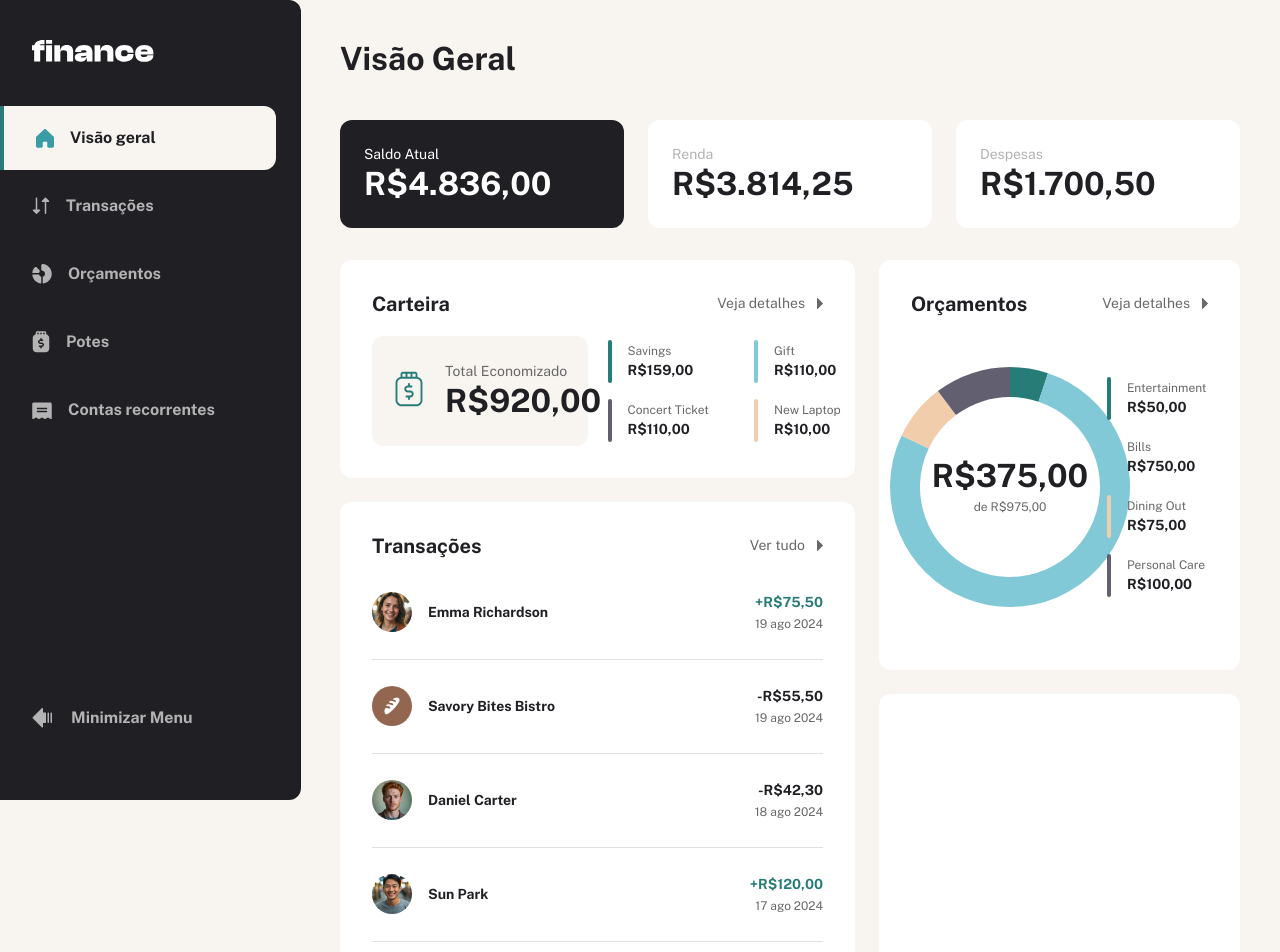
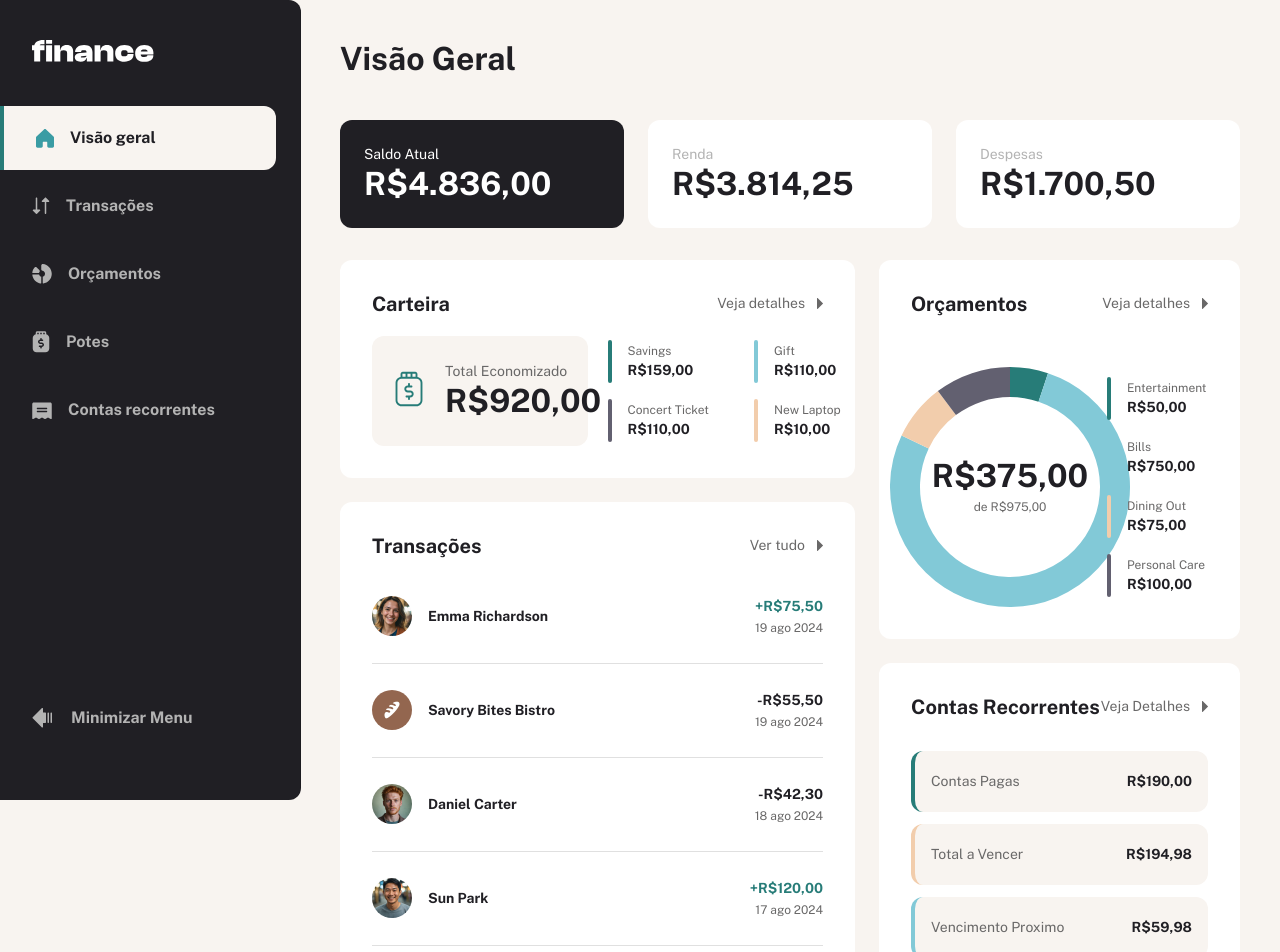
Before and after one commit to RodrigoSobralM/dashBoard-financas, a React (Vite) app: page /home in a window 1280 px wide. Shown: the top 952 px of the page. Built offline with nearby package versions, Linux system fonts and the light colour scheme.

Commit message:
:lipstick: feat: Estilização do card de contas recorrentes

```diff
--- a/src/components/CardComponent.tsx
+++ b/src/components/CardComponent.tsx
@@ -26,6 +26,16 @@ export const CardComponent = styled.div<CardComponentProps>`
     background-color: ${(props) => props.theme.card.backgroundSecundario};
   }
 
+  &.cardRecurringBills {
+    width: 100%;
+    height: ${pxToRem(61)};
+    display: flex;
+    align-items: center;
+    justify-content: space-between;
+    padding-left: ${pxToRem(16)};
+    padding-right: ${pxToRem(16)};
+  }
+
   &.cardPotsRecents {
     display: grid;
     grid-template-columns: repeat(2, 1fr);
--- a/src/components/ListItemComponent.tsx
+++ b/src/components/ListItemComponent.tsx
@@ -46,7 +46,6 @@ const ListItemHomeCardTransactions = (props: ListItemAvatarProps) => {
             alignItems: 'center',
             justifyContent: 'space-between',
             pt: pxToRem(20),
-            pb: pxToRem(20),
           }}
         >
           <Box sx={{ display: 'flex', alignItems: 'center', gap: pxToRem(16) }}>
@@ -58,7 +57,7 @@ const ListItemHomeCardTransactions = (props: ListItemAvatarProps) => {
           </Box>
         </ListItemAvatar>
       </ListItem>
-      {!props.isLast && <Divider />}
+      {!props.isLast && <Divider sx={{pb: pxToRem(20)}} />}
     </>
   )
 }
--- a/src/pages/Home.tsx
+++ b/src/pages/Home.tsx
@@ -63,6 +63,7 @@ const Home = () => {
             </CardComponent>
           </Grid2>
 
+          {/* Card da Carteira */}
           <Grid2 container size={{ xs: 12, lg: 12 }} sx={{ pt: pxToRem(8) }}>
             <Grid2
               size={{ xs: 12, lg: 7 }}
@@ -73,7 +74,7 @@ const Home = () => {
               }}
             >
               <Grid2>
-                <CardComponent style={{ padding: `${pxToRem(32)}` }}>
+                <CardComponent style={{ padding: pxToRem(32) }}>
                   <Grid2
                     sx={{
                       display: 'flex',
@@ -160,17 +161,17 @@ const Home = () => {
                 </CardComponent>
               </Grid2>
 
+              {/* Card das Trasanções */}
               <Grid2>
                 <CardComponent
-                  heightlg={pxToRem(519)}
-                  heightxs={pxToRem(503)}
-                  style={{ height: pxToRem(519), padding: pxToRem(32) }}
+                  style={{ padding: pxToRem(32) }}
                 >
                   <Grid2
                     sx={{
                       display: 'flex',
                       justifyContent: 'space-between',
                       alignItems: 'center',
+                      pb: pxToRem(12)
                     }}
                   >
                     <StyledH2>Transações</StyledH2>
@@ -185,7 +186,7 @@ const Home = () => {
                       <img src="/icon-caret-right.svg" alt="" />
                     </Grid2>
                   </Grid2>
-                  <List>
+                  <List disablePadding>
                     {mockData.transactions
                       .slice(0, 5)
                       .map((item, index, array) => (
@@ -217,6 +218,7 @@ const Home = () => {
               </Grid2>
             </Grid2>
 
+            {/* Card de Orçamentos */}
             <Grid2
               size={{ xs: 12, lg: 5 }}
               sx={{
@@ -227,8 +229,6 @@ const Home = () => {
             >
               <Grid2>
                 <CardComponent
-                  heightxs={pxToRem(466)}
-                  heightlg={pxToRem(410)}
                   style={{ padding: pxToRem(32) }}
                 >
                   <Grid2
@@ -324,8 +324,71 @@ const Home = () => {
                   </Grid2>
                 </CardComponent>
               </Grid2>
+
+              {/* Card de Contas recorrentes */}
               <Grid2>
-                <CardComponent style={{ height: pxToRem(327) }}></CardComponent>
+                <CardComponent
+                  style={{ padding: pxToRem(32) }}
+                >
+                  <Grid2
+                    sx={{
+                      display: 'flex',
+                      justifyContent: 'space-between',
+                      alignItems: 'center',
+                    }}
+                  >
+                    <StyledH2>Contas Recorrentes</StyledH2>
+                    <Grid2
+                      sx={{
+                        display: 'flex',
+                        alignItems: 'center',
+                        gap: pxToRem(12),
+                      }}
+                    >
+                      <StyledP color="#696868" style={{ whiteSpace: 'nowrap'}}>Veja Detalhes</StyledP>
+                      <img src="/icon-caret-right.svg" alt="" />
+                    </Grid2>
+                  </Grid2>
+
+                  <Grid2
+                    sx={{
+                      display: 'flex',
+                      flexDirection: 'column',
+                      gap: pxToRem(12),
+                      pt: pxToRem(32),
+                    }}
+                  >
+                    <CardComponent
+                      className="cardBeige cardRecurringBills"
+                      style={{ borderLeft: `${pxToRem(4)} solid #277C78` }}
+                    >
+                      <StyledP color="#696868">Contas Pagas</StyledP>
+                      <StyledH4>{currecyConverter(190)}</StyledH4>
+                    </CardComponent>
+                    <CardComponent
+                      className="cardBeige cardRecurringBills"
+                      style={{
+                        width: '100%',
+                        height: pxToRem(61),
+                        borderLeft: `${pxToRem(4)} solid #F2CDAC`,
+                      }}
+                    >
+                      <StyledP color="#696868">Total a Vencer</StyledP>
+                      <StyledH4>{currecyConverter(194.98)}</StyledH4>
+                    </CardComponent>
+                    <CardComponent
+                      className="cardBeige cardRecurringBills"
+                      style={{
+                        width: '100%',
+                        height: pxToRem(61),
+                        borderLeft: `${pxToRem(4)} solid #82C9D7`,
+                      }}
+                    >
+                      <StyledP color="#696868">Vencimento Proximo</StyledP>
+                      <StyledH4>{currecyConverter(59.98)}</StyledH4>
+                    </CardComponent>
+                  </Grid2>
+                </CardComponent>
               </Grid2>
             </Grid2>
           </Grid2>
```
